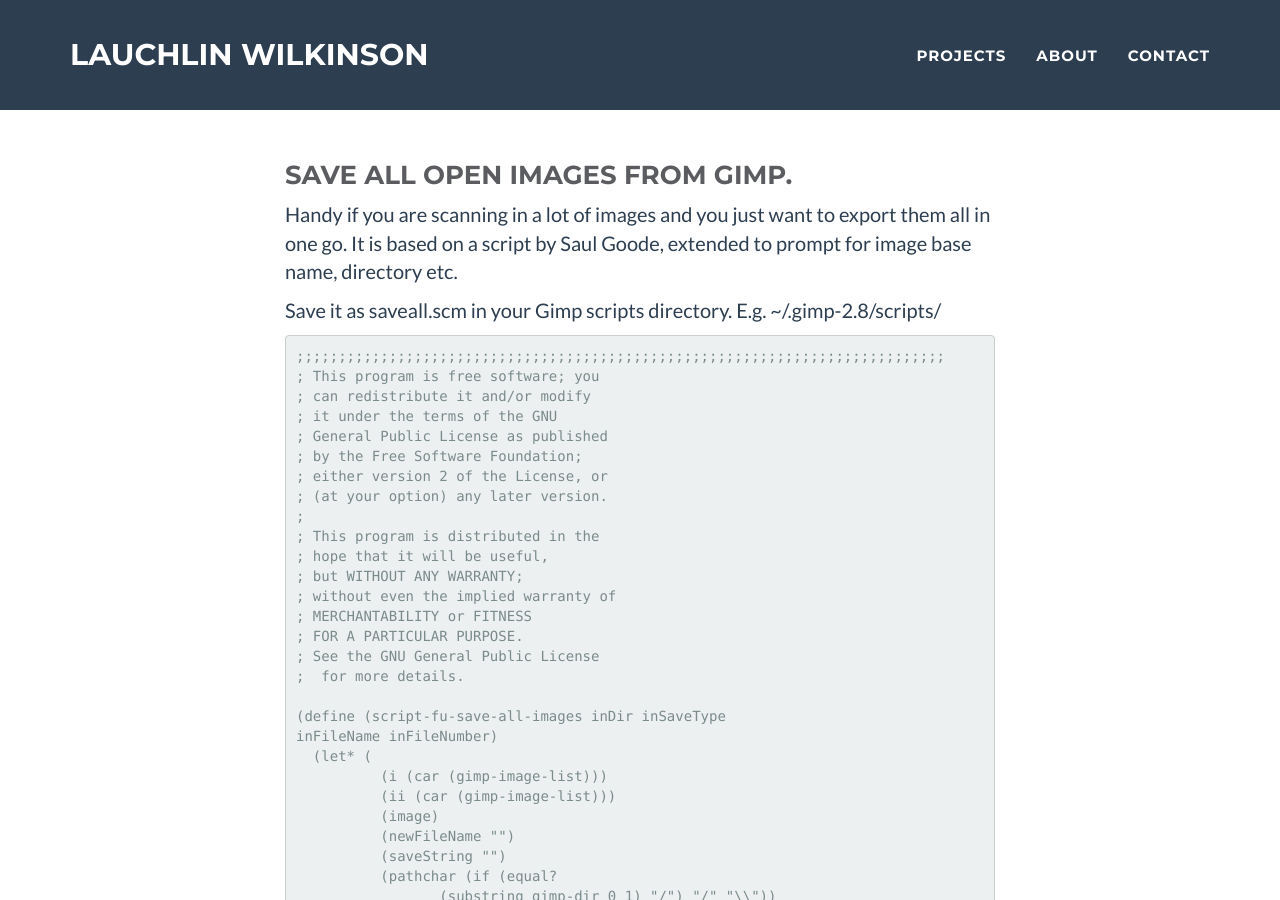
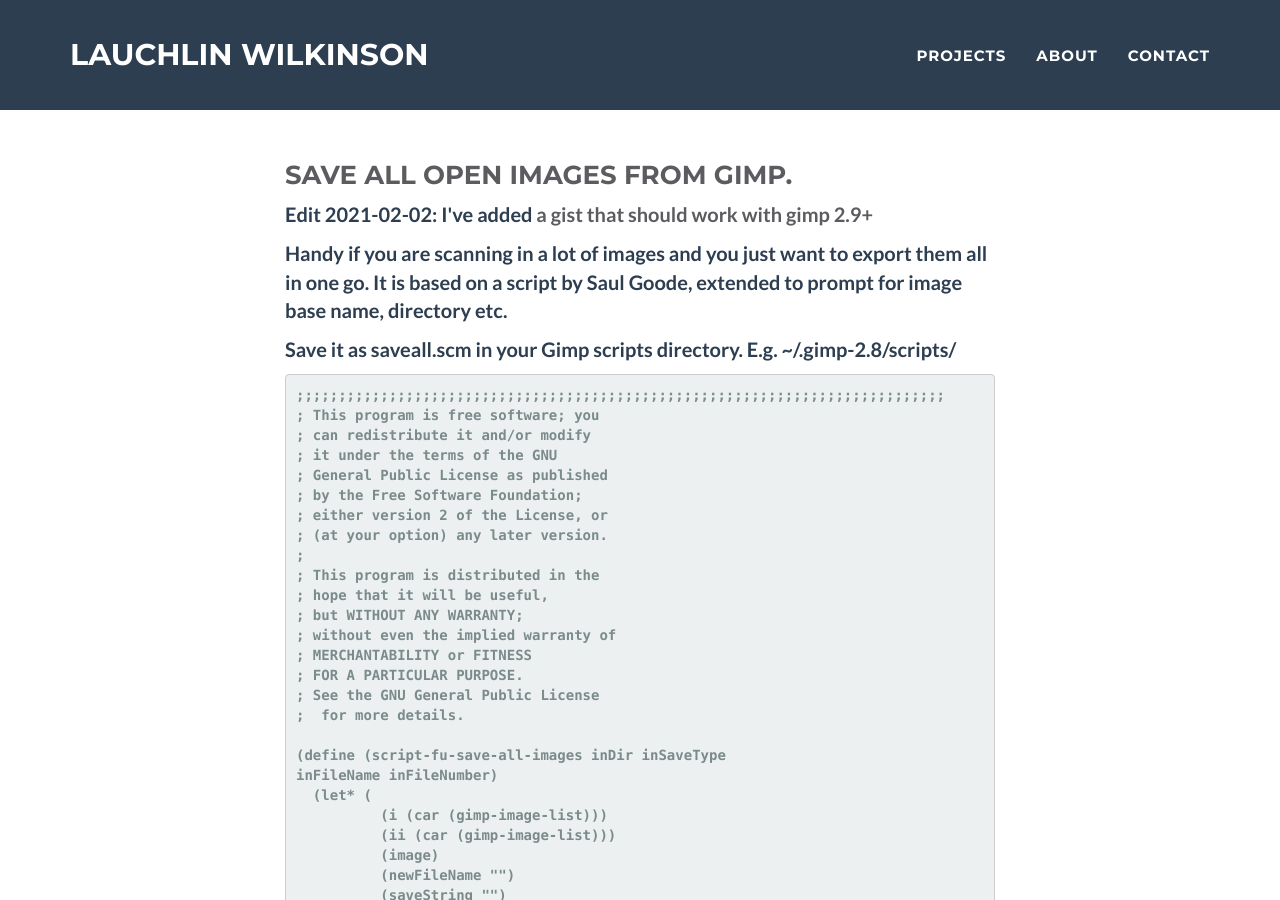
Before and after one commit to lokulin/lauchlin.com, a Jekyll site: the page built from _posts/tumblr/2014-04-21-save-all-open-images-from-gimp.html, in a window 1280 px wide and 900 px high. Built offline with Jekyll 4.4.1, drawn with Linux system fonts in a browser that asks for light colours; comment, search, counter and statistics services are not loaded.

Commit message:
Update 2014-04-21-save-all-open-images-from-gimp.html

```diff
--- a/_posts/tumblr/2014-04-21-save-all-open-images-from-gimp.html
+++ b/_posts/tumblr/2014-04-21-save-all-open-images-from-gimp.html
@@ -5,6 +5,7 @@ date: '2014-04-21T12:00:16+10:00'
 tags: []
 tumblr_url: http://blog.lauchlin.com/post/83366287442/save-all-open-images-from-gimp
 ---
+<p><b>Edit 2021-02-02:<b> I've added <a href="https://gist.github.com/lokulin/adf060b3066ed3b9f8632af08cb8da5c">a gist that should work with gimp 2.9+</a></p>
 <p>Handy if you are scanning in a lot of images and you just want to export them all in one go. It is based on a script by Saul Goode, extended to prompt for image base name, directory etc.</p>
 <p>Save it as saveall.scm in your Gimp scripts directory. E.g. ~/.gimp-2.8/scripts/</p>
 <pre class="highlight">;;;;;;;;;;;;;;;;;;;;;;;;;;;;;;;;;;;;;;;;;;;;;;;;;;;;;;;;;;;;;;;;;;;;;;;;;;;;;
```
